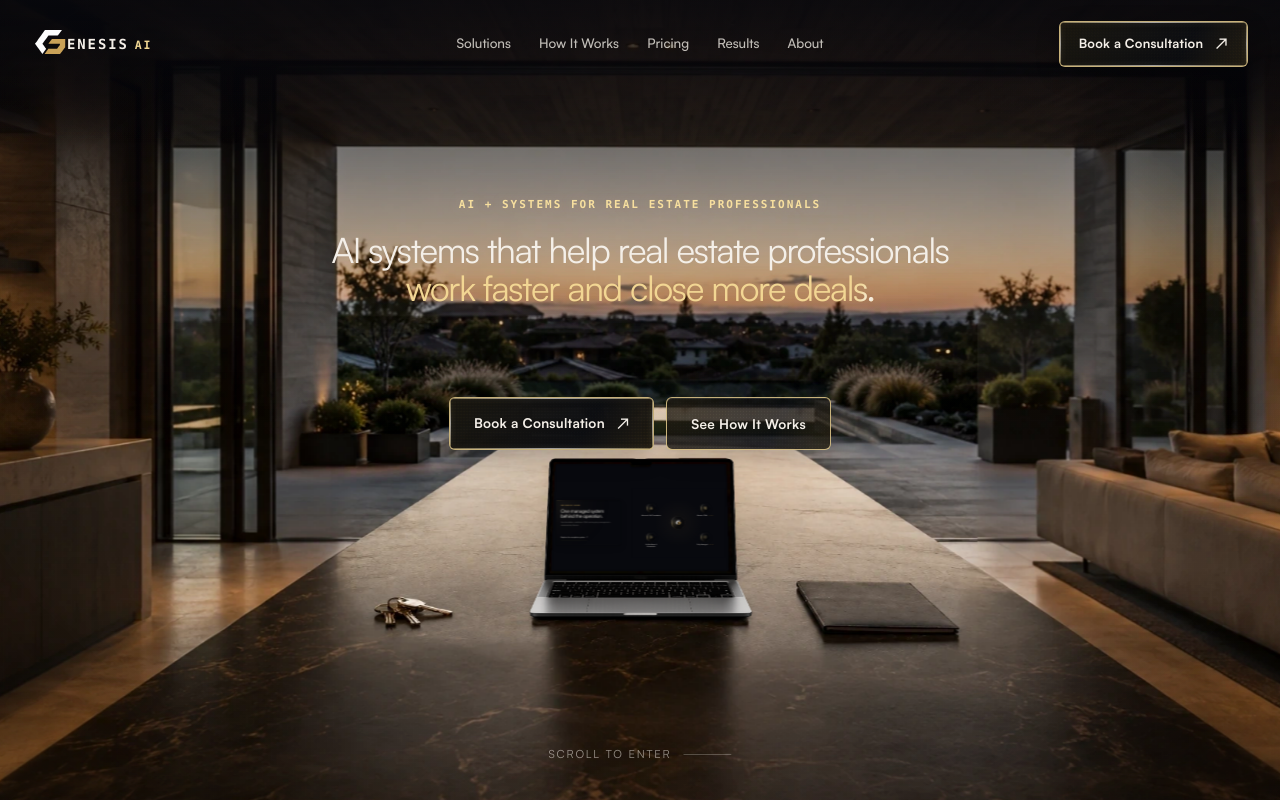
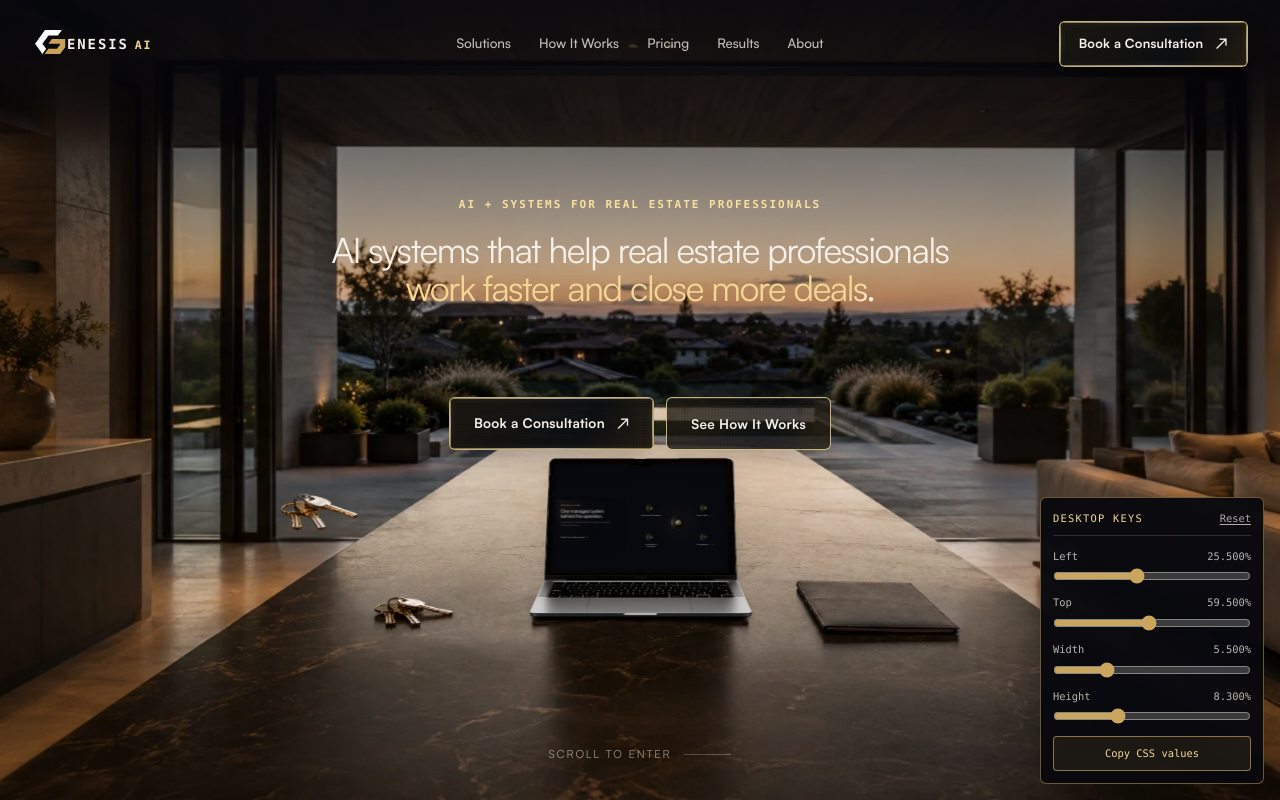
Before and after one commit to reggiebenjamin-bot/GenesisWebsite, a Next.js app: page / in a window 1280 px wide. Shown: the top 800 px of the page. Built offline with nearby package versions, Linux system fonts and the light colour scheme; no server answers.

Commit message:
Add desktop hero keys calibration layer

```diff
--- a/app/globals.css
+++ b/app/globals.css
@@ -74,6 +74,12 @@
   --hero-hardware-y: 56.250%;
   --hero-hardware-w: 20.290%;
   --hero-hardware-h: 20.550%;
+  /* Desktop-only transparent key render; temporary values are exposed in the
+     development-only key calibrator. */
+  --hero-keys-x: 25.5%;
+  --hero-keys-y: 59.5%;
+  --hero-keys-w: 5.5%;
+  --hero-keys-h: 8.3%;
   --hero-pan-x: -0.026%;
   --hero-pan-y: -14.1204%;
 
@@ -413,6 +419,30 @@
     display: block;
     width: 100%;
     height: 100%;
+  }
+
+  /* Separate from the laptop layer but inside the exact same camera rig, so
+     it remains physically registered to the photographed keys through zoom. */
+  .hero-keys {
+    position: absolute;
+    top: var(--hero-keys-y);
+    left: var(--hero-keys-x);
+    width: var(--hero-keys-w);
+    height: var(--hero-keys-h);
+    pointer-events: none;
+    user-select: none;
+  }
+
+  .hero-keys img {
+    display: block;
+    width: 100%;
+    height: 100%;
+  }
+
+  @media (max-width: 767px) {
+    .hero-keys {
+      display: none;
+    }
   }
 
   .hero-entrance[data-photo-hidden="true"] .hero-plate-wide,
--- a/components/hero/CinematicFrame.tsx
+++ b/components/hero/CinematicFrame.tsx
@@ -28,10 +28,12 @@ export function CinematicFrame({
   plateRef,
   hardwareRef,
   showHardware = true,
+  showKeys = true,
 }: {
   plateRef?: Ref<HTMLImageElement>;
   hardwareRef?: Ref<HTMLImageElement>;
   showHardware?: boolean;
+  showKeys?: boolean;
 }) {
   return (
     <>
@@ -115,6 +117,21 @@ export function CinematicFrame({
                   </picture>
                 </div>
               ) : null}
+
+              {showKeys ? (
+                <div className="hero-keys" aria-hidden="true">
+                  {/* eslint-disable-next-line @next/next/no-img-element */}
+                  <img
+                    src="/images/hero/keys-hardware-desktop.png"
+                    alt=""
+                    width={1536}
+                    height={1024}
+                    loading="eager"
+                    decoding="sync"
+                    draggable={false}
+                  />
+                </div>
+              ) : null}
             </div>
           </div>
         </div>
--- a/components/hero/CinematicHero.tsx
+++ b/components/hero/CinematicHero.tsx
@@ -2,6 +2,7 @@
 
 import { useCallback, useRef, useState } from "react";
 import { CinematicFrame } from "./CinematicFrame";
+import { DesktopKeysTuner } from "./DesktopKeysTuner";
 import { GenesisSystem } from "./GenesisSystem";
 import { useHeroReady, useHeroScrub } from "./useHeroScrub";
 
@@ -40,7 +41,7 @@ export function CinematicHero() {
         className="hero-section relative isolate z-10 h-dvh overflow-clip bg-ink max-md:h-[240svh]"
       >
         <div className="hero-static-frame sticky top-0 h-dvh overflow-clip bg-ink">
-          <CinematicFrame showHardware={landed} />
+          <CinematicFrame showHardware={landed} showKeys={landed} />
         </div>
       </section>
 
@@ -58,6 +59,7 @@ export function CinematicHero() {
         </div>
       ) : null}
 
+      {process.env.NODE_ENV === "development" ? <DesktopKeysTuner /> : null}
     </>
   );
 }
--- /dev/null
+++ b/components/hero/DesktopKeysTuner.tsx
@@ -0,0 +1,77 @@
+"use client";
+
+import { useEffect, useState } from "react";
+
+const DEFAULTS = { x: 25.5, y: 59.5, w: 5.5, h: 8.3 } as const;
+type Control = keyof typeof DEFAULTS;
+
+const controls: Array<{ key: Control; label: string; min: number; max: number }> = [
+  { key: "x", label: "Left", min: 15, max: 40 },
+  { key: "y", label: "Top", min: 45, max: 75 },
+  { key: "w", label: "Width", min: 2, max: 16 },
+  { key: "h", label: "Height", min: 3, max: 20 },
+];
+
+/** Dev-only adjustment surface for the desktop key model. It never persists
+ * values or ships in production; Copy gives the final CSS declarations. */
+export function DesktopKeysTuner() {
+  const [values, setValues] = useState(DEFAULTS);
+  const [copied, setCopied] = useState(false);
+
+  useEffect(() => {
+    const root = document.documentElement;
+    const desktop = window.matchMedia("(min-width: 768px)");
+    const apply = () => {
+      if (desktop.matches) {
+        root.style.setProperty("--hero-keys-x", `${values.x}%`);
+        root.style.setProperty("--hero-keys-y", `${values.y}%`);
+        root.style.setProperty("--hero-keys-w", `${values.w}%`);
+        root.style.setProperty("--hero-keys-h", `${values.h}%`);
+      } else {
+        root.style.removeProperty("--hero-keys-x");
+        root.style.removeProperty("--hero-keys-y");
+        root.style.removeProperty("--hero-keys-w");
+        root.style.removeProperty("--hero-keys-h");
+      }
+    };
+    apply();
+    desktop.addEventListener("change", apply);
+    return () => {
+      desktop.removeEventListener("change", apply);
+      root.style.removeProperty("--hero-keys-x");
+      root.style.removeProperty("--hero-keys-y");
+      root.style.removeProperty("--hero-keys-w");
+      root.style.removeProperty("--hero-keys-h");
+    };
+  }, [values]);
+
+  const reset = () => setValues(DEFAULTS);
+  const copy = async () => {
+    await navigator.clipboard.writeText([
+      `--hero-keys-x: ${values.x.toFixed(3)}%;`,
+      `--hero-keys-y: ${values.y.toFixed(3)}%;`,
+      `--hero-keys-w: ${values.w.toFixed(3)}%;`,
+      `--hero-keys-h: ${values.h.toFixed(3)}%;`,
+    ].join("\n"));
+    setCopied(true);
+    window.setTimeout(() => setCopied(false), 1400);
+  };
+
+  return (
+    <aside className="fixed right-4 bottom-4 z-[100] hidden w-56 rounded-md border border-gold/50 bg-ink/95 p-3 font-display text-[0.65rem] text-ivory shadow-2xl backdrop-blur md:block" aria-label="Desktop keys alignment controls">
+      <div className="mb-3 flex items-center justify-between gap-3 border-b border-ivory/15 pb-2">
+        <span className="tracking-[0.12em] text-gold-light uppercase">Desktop keys</span>
+        <button type="button" onClick={reset} className="text-ivory/70 underline underline-offset-2">Reset</button>
+      </div>
+      <div className="grid gap-2.5">
+        {controls.map(({ key, label, min, max }) => (
+          <label key={key} className="grid gap-1">
+            <span className="flex items-center justify-between text-ivory/75"><span>{label}</span><output>{values[key].toFixed(3)}%</output></span>
+            <input type="range" min={min} max={max} step="0.01" value={values[key]} onChange={(event) => setValues((current) => ({ ...current, [key]: Number(event.target.value) }))} className="accent-gold" />
+          </label>
+        ))}
+      </div>
+      <button type="button" onClick={copy} className="mt-3 w-full rounded border border-gold/65 bg-gold/10 px-2 py-2 text-gold-light transition-colors hover:bg-gold/20">{copied ? "Copied values" : "Copy CSS values"}</button>
+    </aside>
+  );
+}
```
Also changed, not shown: public/images/hero/keys-hardware-desktop.png (added).
